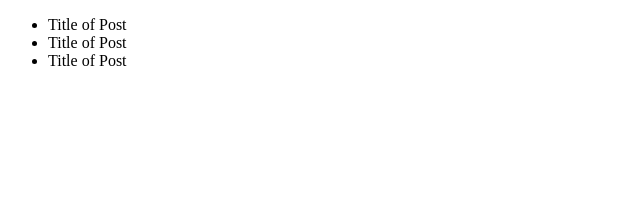
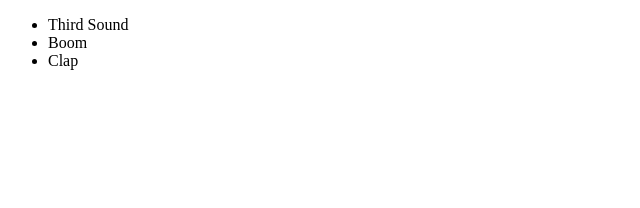
Before and after one commit to DrSrEsquire/drumkitapp, a Jekyll site: the page built from index.md, in a window 1280 px wide. Shown: the top 208 px of the page, without its empty margins (0-640 px from the left). Built offline with Jekyll 4.4.1, drawn with Linux system fonts in a browser that asks for light colours.

Commit message:
post.title

```diff
--- a/_layouts/default.html
+++ b/_layouts/default.html
@@ -53,7 +53,7 @@
 <body>
     <ul>
     {% for post in site.posts %}
-        <li>Title of Post</li>
+        <li>{{ post.title }}</li>
 
     {% endfor %}
     </ul>
```
